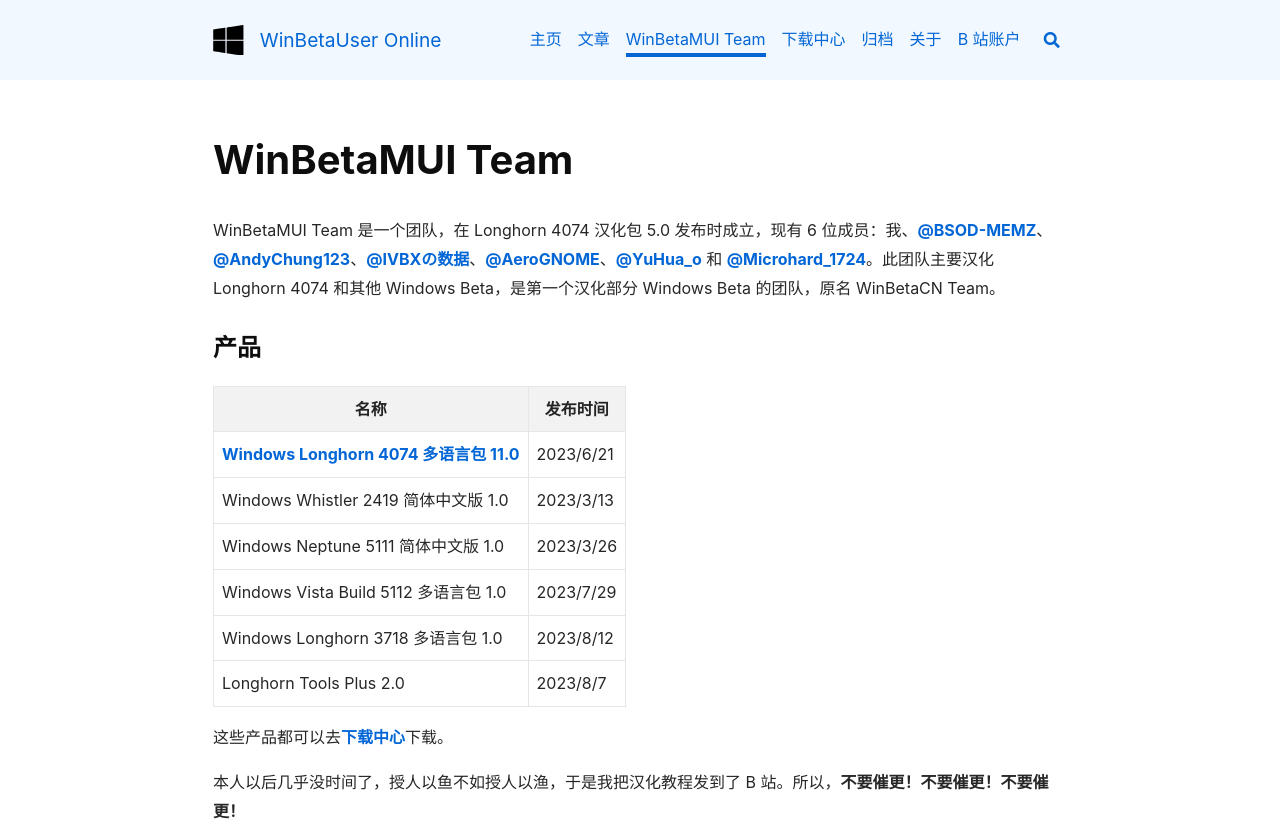
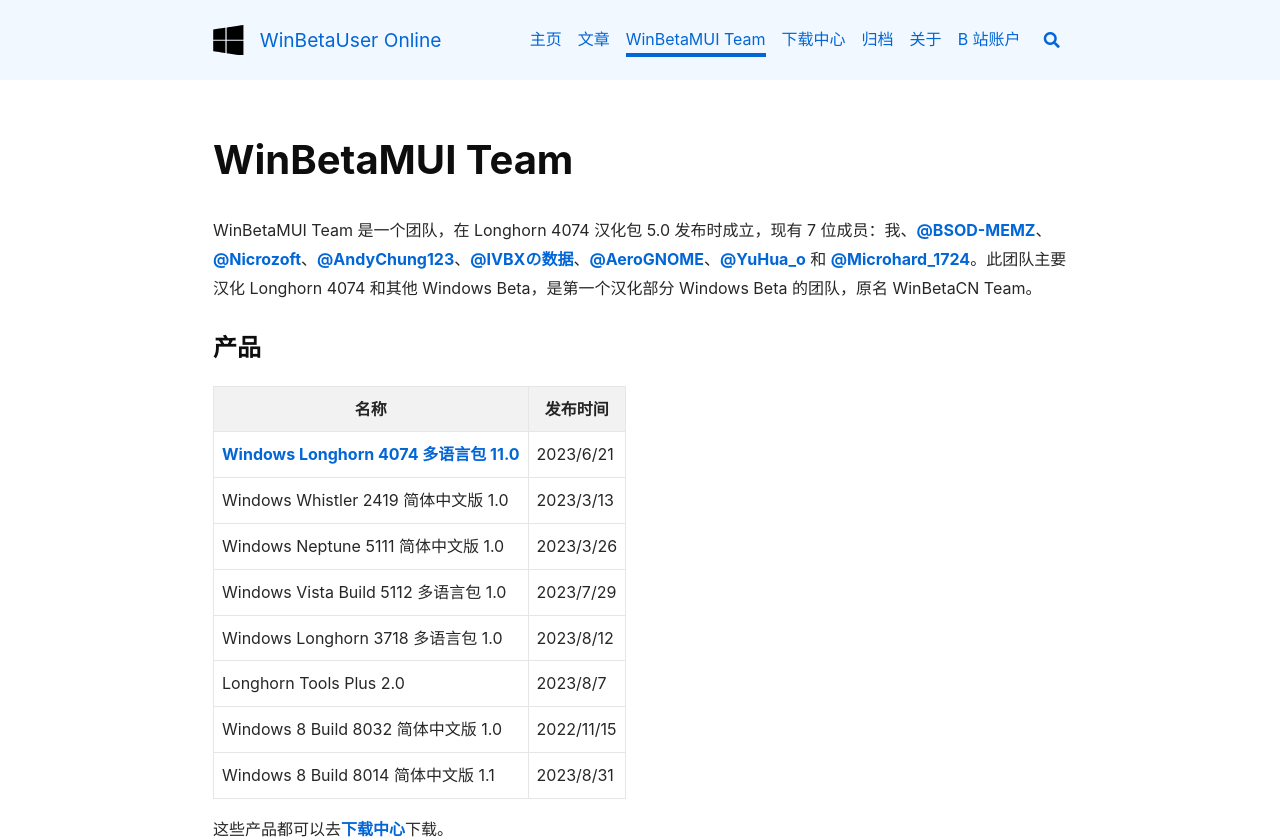
Before and after one commit to orangeZSCB/wbl2.github.io, a Jekyll site: the page built from winbetamui.md, in a window 1280 px wide and 1400 px high. Shown: the part 100-940 px from the top of the window. Built offline with Jekyll 4.4.1, drawn with Linux system fonts in a browser that asks for light colours; nearby versions of some CDN libraries; grey boxes are pictures that could not be loaded.

Commit message:
添加 Nicrozoft 为 WBMUI 团队成员

```diff
--- a/winbetamui.md
+++ b/winbetamui.md
@@ -3,18 +3,20 @@
 title: WinBetaMUI Team
 ---
 
-WinBetaMUI Team 是一个团队，在 Longhorn 4074 汉化包 5.0 发布时成立，现有 6 位成员：我、[@BSOD-MEMZ](http://space.bilibili.com/1975308950)、[@AndyChung123](http://space.bilibili.com/2119761603)、[@IVBXの数据](http://space.bilibili.com/1171551865)、[@AeroGNOME](http://space.bilibili.com/515586861)、[@YuHua_o](http://space.bilibili.com/1468597922) 和 [@Microhard_1724](http://space.bilibili.com/1684665013)。此团队主要汉化 Longhorn 4074 和其他 Windows Beta，是第一个汉化部分 Windows Beta 的团队，原名 WinBetaCN Team。
+WinBetaMUI Team 是一个团队，在 Longhorn 4074 汉化包 5.0 发布时成立，现有 7 位成员：我、[@BSOD-MEMZ](http://space.bilibili.com/1975308950)、[@Nicrozoft](haha666_666.outlook.com)、[@AndyChung123](http://space.bilibili.com/2119761603)、[@IVBXの数据](http://space.bilibili.com/1171551865)、[@AeroGNOME](http://space.bilibili.com/515586861)、[@YuHua_o](http://space.bilibili.com/1468597922) 和 [@Microhard_1724](http://space.bilibili.com/1684665013)。此团队主要汉化 Longhorn 4074 和其他 Windows Beta，是第一个汉化部分 Windows Beta 的团队，原名 WinBetaCN Team。
 
 ### 产品
 
-| 名称                                                         | 发布时间  |
-| ------------------------------------------------------------ | --------- |
-| [Windows Longhorn 4074 多语言包 11.0](http://wbl2.github.io/2023/06/10/lh4074mui.html) | 2023/6/21 |
-| Windows Whistler 2419 简体中文版 1.0                         | 2023/3/13 |
-| Windows Neptune 5111 简体中文版 1.0                          | 2023/3/26 |
-| Windows Vista Build 5112 多语言包 1.0                        | 2023/7/29 |
-| Windows Longhorn 3718 多语言包 1.0                           | 2023/8/12 |
-| Longhorn Tools Plus 2.0                                      | 2023/8/7  |
+| 名称                                                         | 发布时间   |
+| ------------------------------------------------------------ | ---------- |
+| [Windows Longhorn 4074 多语言包 11.0](http://wbu-o.github.io/2023/06/10/lh4074mui.html) | 2023/6/21  |
+| Windows Whistler 2419 简体中文版 1.0                         | 2023/3/13  |
+| Windows Neptune 5111 简体中文版 1.0                          | 2023/3/26  |
+| Windows Vista Build 5112 多语言包 1.0                        | 2023/7/29  |
+| Windows Longhorn 3718 多语言包 1.0                           | 2023/8/12  |
+| Longhorn Tools Plus 2.0                                      | 2023/8/7   |
+| Windows 8 Build 8032 简体中文版 1.0                          | 2022/11/15 |
+| Windows 8 Build 8014 简体中文版 1.1                          | 2023/8/31  |
 
 这些产品都可以去[下载中心](http://wbl2.github.io/download)下载。
 
```
Also changed, not shown: _posts/2023-06-10-lh4074mui.md (+1 -1 lines), about.md (+4 -2 lines).
